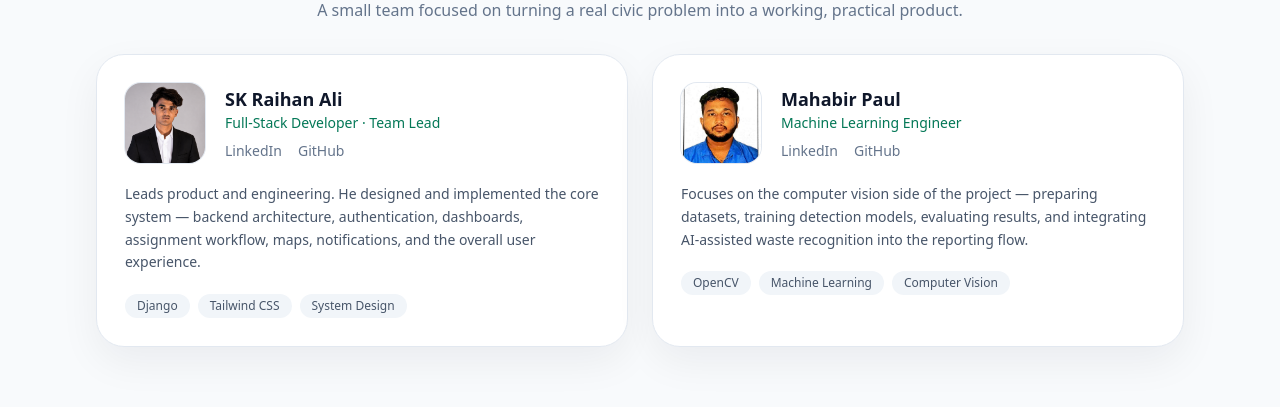
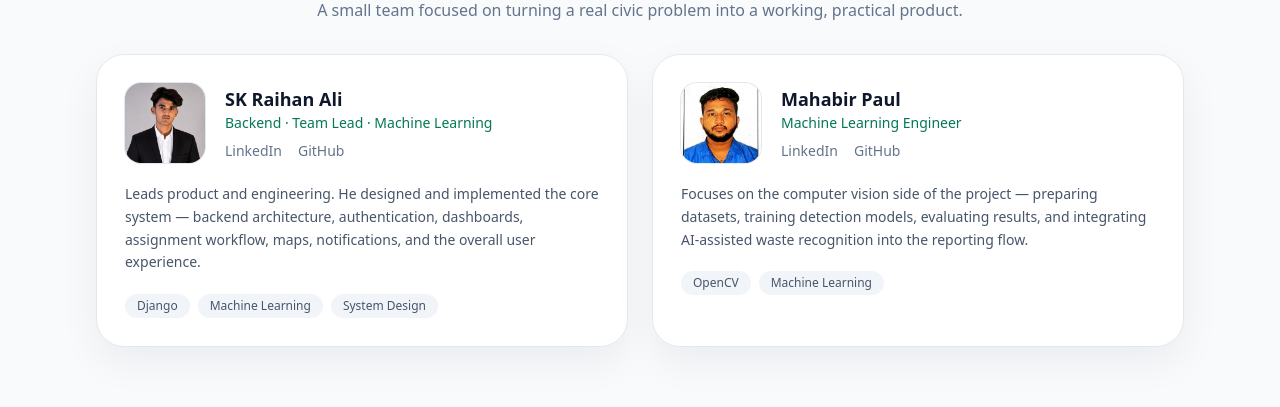
Before and after one commit to Mrincxyl/Community_Waste_Management_System, a Django app: page /about-us/ in a window 1280 px wide. Shown: the part 1658-2065 px from the top of the page. Run offline with Django 5.2, Linux system fonts and the light colour scheme; some libraries are stand-ins or nearby versions.

Commit message:
Adding Screenshots

```diff
--- a/Project/templates/about_us.html
+++ b/Project/templates/about_us.html
@@ -183,7 +183,7 @@ About Us | Community Waste Reporting System
 
                             <div>
                                 <h3 class="text-lg font-semibold text-slate-900">SK Raihan Ali</h3>
-                                <p class="text-sm text-emerald-700 font-medium">Full-Stack Developer · Team Lead</p>
+                                <p class="text-sm text-emerald-700 font-medium">Backend · Team Lead · Machine Learning </p>
                                 <div class="mt-2 flex gap-4 text-sm">
                                     <a href="https://www.linkedin.com/in/raihanxsk/" target="_blank" rel="noopener" class="text-slate-500 hover:text-emerald-700">LinkedIn</a>
                                     <a href="https://github.com/Mrincxyl" target="_blank" rel="noopener" class="text-slate-500 hover:text-emerald-700">GitHub</a>
@@ -197,7 +197,7 @@ About Us | Community Waste Reporting System
 
                         <div class="mt-5 flex flex-wrap gap-2">
                             <span class="rounded-full bg-slate-100 px-3 py-1 text-xs font-medium text-slate-600">Django</span>
-                            <span class="rounded-full bg-slate-100 px-3 py-1 text-xs font-medium text-slate-600">Tailwind CSS</span>
+                            <span class="rounded-full bg-slate-100 px-3 py-1 text-xs font-medium text-slate-600">Machine Learning</span>
                             <span class="rounded-full bg-slate-100 px-3 py-1 text-xs font-medium text-slate-600">System Design</span>
                         </div>
                     </div>
@@ -229,7 +229,7 @@ About Us | Community Waste Reporting System
                         <div class="mt-5 flex flex-wrap gap-2">
                             <span class="rounded-full bg-slate-100 px-3 py-1 text-xs font-medium text-slate-600">OpenCV</span>
                             <span class="rounded-full bg-slate-100 px-3 py-1 text-xs font-medium text-slate-600">Machine Learning</span>
-                            <span class="rounded-full bg-slate-100 px-3 py-1 text-xs font-medium text-slate-600">Computer Vision</span>
+
                         </div>
                     </div>
                 </div>
```
Also changed, not shown: Project/db.sqlite3, 5 other files.
